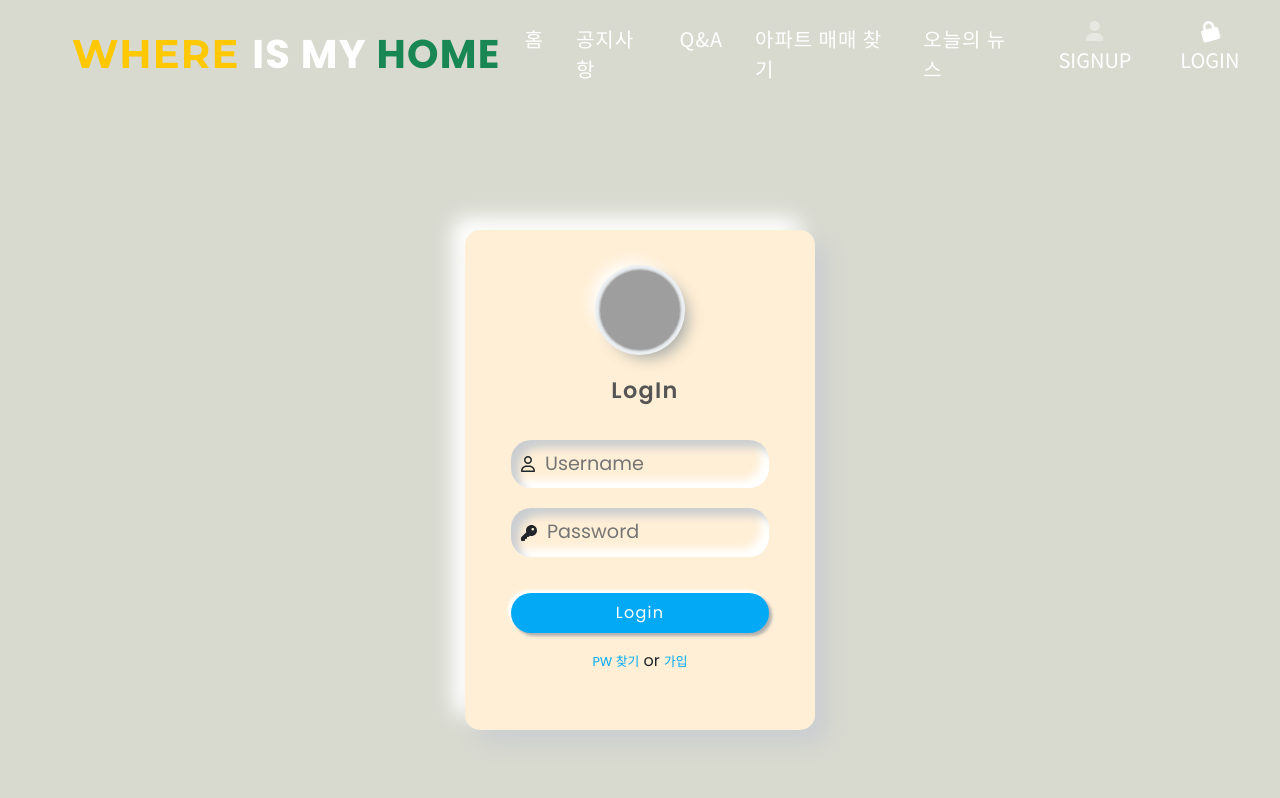
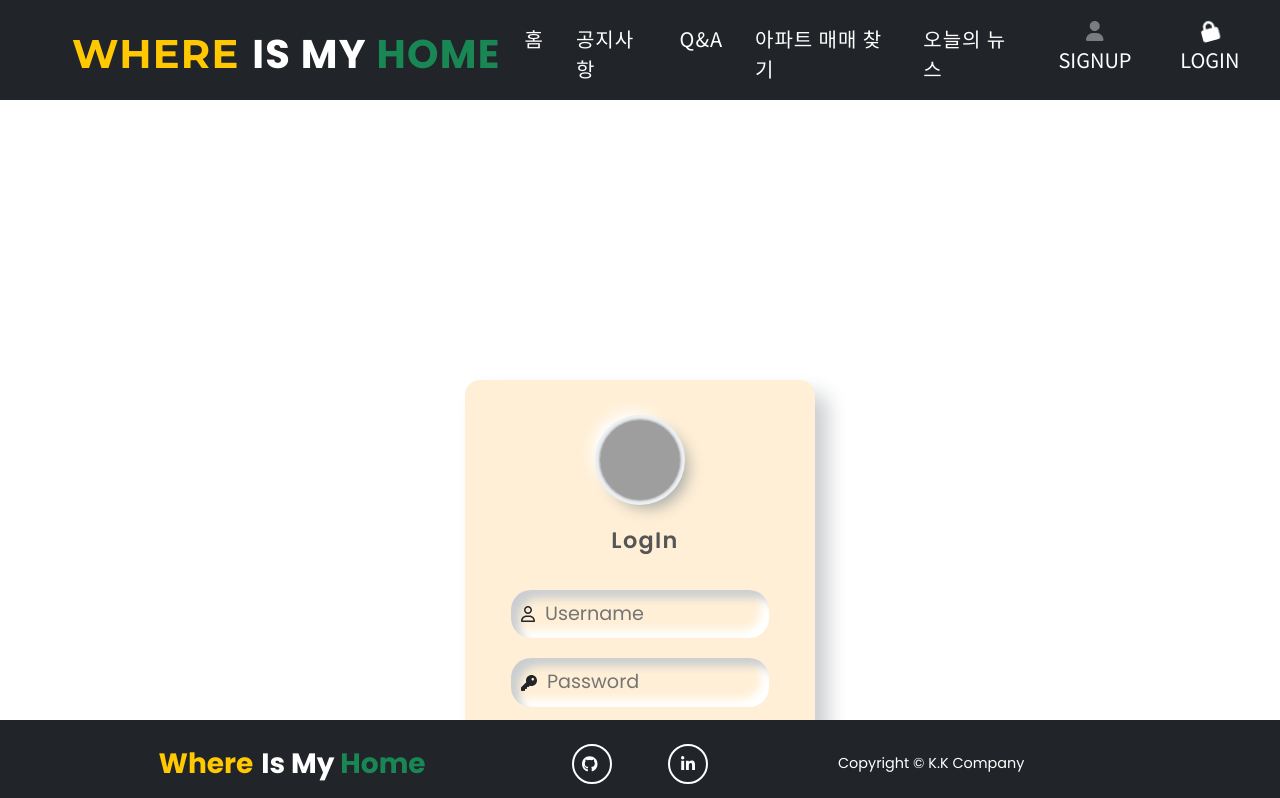
Before and after one commit to GameBoxs/HappyHouse, a Vue app in the folder FrontEnd/: page /user/login in a window 1280 px wide. Shown: the top 798 px of the page. Built offline with nearby package versions, Linux system fonts and the light colour scheme; grey boxes are pictures that could not be loaded; the HTML template or start-up script is replaced by a standard one; a web font is replaced by a local one.

Commit message:
fix(FE): Fix Footer Position

```diff
--- a/FrontEnd/src/App.vue
+++ b/FrontEnd/src/App.vue
@@ -32,7 +32,7 @@ export default {
 };
 </script>
 
-<style>
+<style global>
 @import "@/assets/css/styles.css";
 /* 스크롤바 디자인 없애기(기능은 동작) 시작 */
 body {
@@ -41,6 +41,10 @@ body {
 }
 body::-webkit-scrollbar {
     display: none;
+}
+#app{
+  min-height: 100%;
+  padding-bottom: 80px;
 }
 /* 스크롤바 디자인 없애기 끝 */
 
--- a/FrontEnd/src/components/FooterView.vue
+++ b/FrontEnd/src/components/FooterView.vue
@@ -1,5 +1,4 @@
 <template>
-    <div>
     <footer class="footer py-4">
         <div class="container">
             <div class="row align-items-center">
@@ -20,7 +19,6 @@
             </div>
         </div>
     </footer>
-    </div>
 </template>
 
 <script>
@@ -46,6 +44,11 @@ export default {
 <style>
 .footer {
     background-color: #212429;
+}
+footer {
     bottom: 0;
+    height: 80px;
+    position: fixed;
+    width: 100%;
 }
 </style>
--- a/FrontEnd/src/components/User/LoginView.vue
+++ b/FrontEnd/src/components/User/LoginView.vue
@@ -1,6 +1,8 @@
 <template>
     <div>
         <div class="loginbody1">
+        </div>
+        <div class="loginbody2">
         </div>
         <div class="wrapper">
             <div class="logo">
@@ -23,8 +25,6 @@
             <div class="text-center fs-6">
                 <a href="#">PW 찾기</a> or <a href="#">가입</a>
             </div>
-        </div>
-        <div class="loginbody2">
         </div>
     </div>
 </template>
@@ -54,10 +54,11 @@ export default {
 @import url('https://fonts.googleapis.com/css2?family=Poppins:wght@300;400;500;600;700;800;900&display=swap');
 
 .loginbody1{
-    height: 150px;
+    height: 100px;
+    background: #212429;
 }
 .loginbody2{
-    height: 100px;
+    height: 200px;
 }
 
 /* Reseting */
@@ -69,7 +70,8 @@ export default {
 }
 
 body {
-    background: #D8D9CF;
+    /* background: #EFF5F5; */
+    background: white;
 }
 
 .wrapper {
--- a/FrontEnd/src/views/FindApt.vue
+++ b/FrontEnd/src/views/FindApt.vue
@@ -67,7 +67,7 @@
 
 <script>
 export default {
-    name: 'WhereismyhomeVueFindApt',
+    name: 'FindApt',
 
     data() {
         return {
@@ -110,7 +110,7 @@ ol{
     font-family: 'Noto Sans KR', sans-serif;
 }
 .aptBody {
-    height: 1000px;
+    /* height: 1000px; */
     background: #F9F9F9;
 }
 </style>
--- a/FrontEnd/src/views/HomeView.vue
+++ b/FrontEnd/src/views/HomeView.vue
@@ -1,5 +1,5 @@
 <template>
-  <div class="home">
+    <div class="home">
     <div id="page-top">
         <!-- Carousel 영역 -->
         <div id="carouselExampleControls" class="carousel slide carousel-fade" data-bs-ride="carousel" data-bs-pause="false">
```
Also changed, not shown: FrontEnd/src/assets/css/styles.css. Lines whose indentation alone changed are shown as unchanged.
